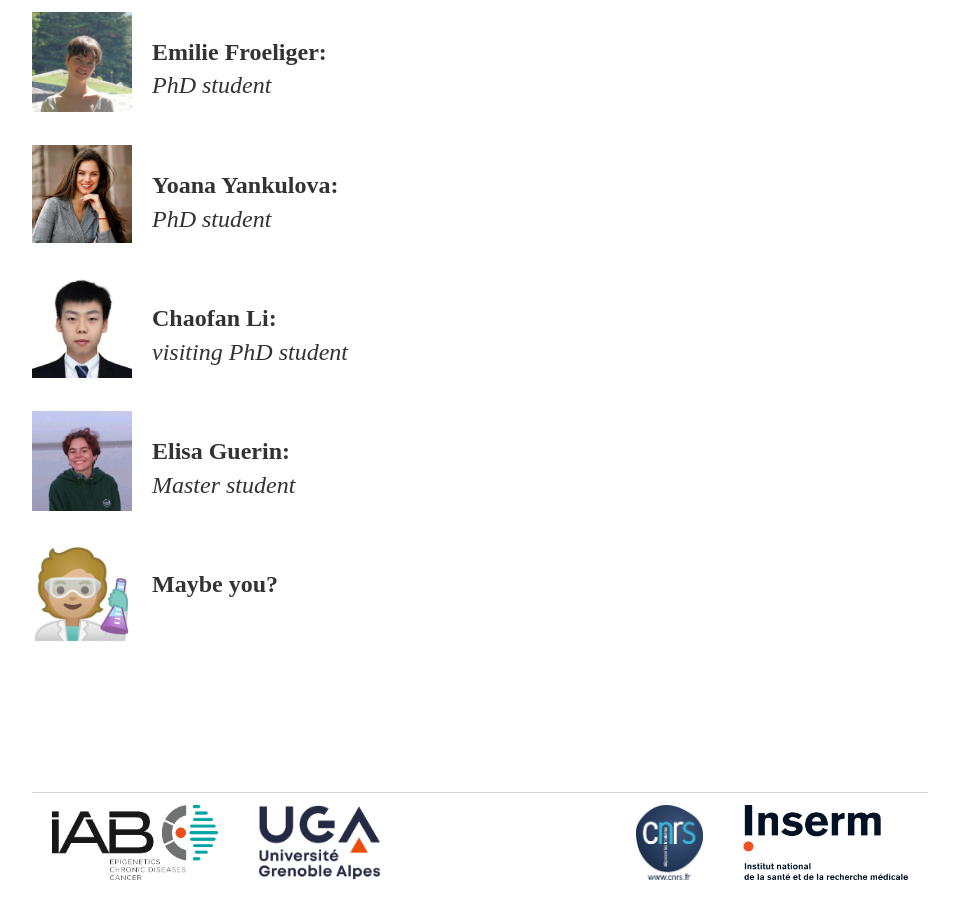
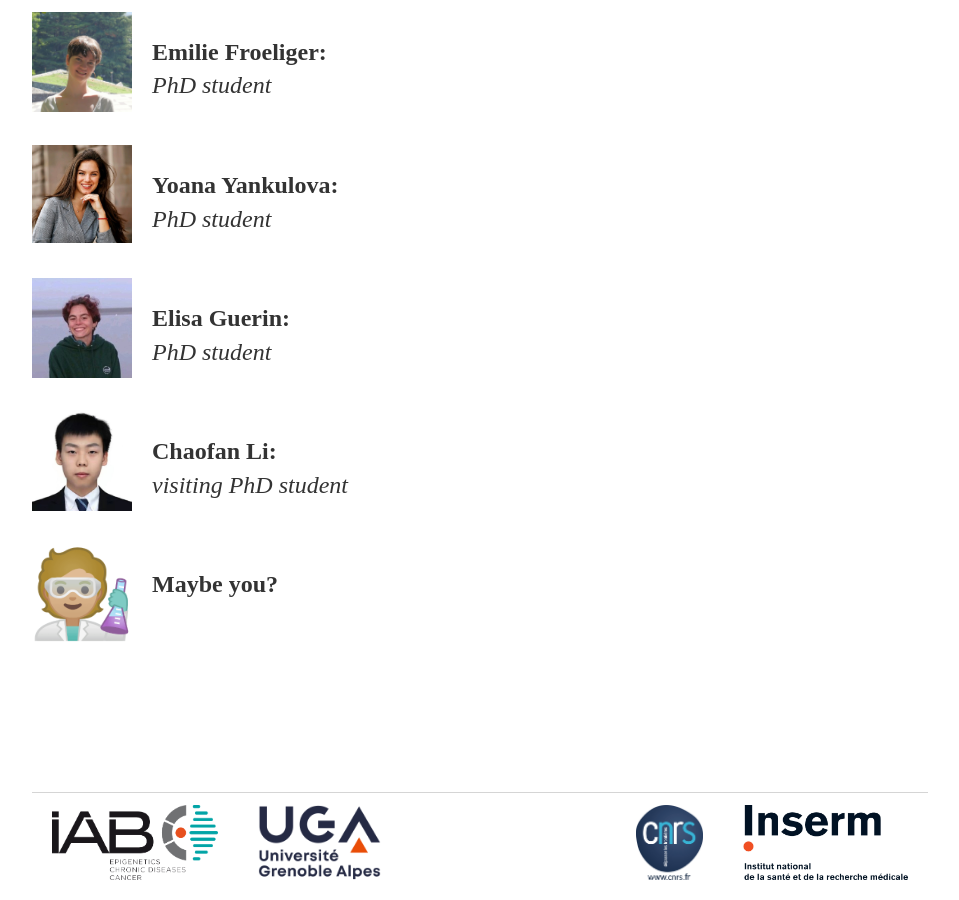
Before and after one commit to Reynoird-Lab/Reynoird-lab.github.io, a Jekyll site: the page built from People/index.html, in a window 1280 px wide and 900 px high, scrolled down 1227 px. Shown: the whole window, without its empty margins (160-1119 px from the left). Built offline with Jekyll 4.4.1, drawn with Linux system fonts in a browser that asks for light colours; Markdown is read by kramdown in place of the engine named in the settings.

Commit message:
Add Elisa Guerin as a PhD student

```diff
--- a/People/index.html
+++ b/People/index.html
@@ -29,9 +29,9 @@
 <br>
 <img alt="yoana" src="https://reynoird-lab.github.io/Images/yoana.jpeg" style="margin: 0px 20px 10px 0px;" align="left" width="100"/> <p><b>Yoana Yankulova:</b><br><i>PhD student</i><br></p>
 <br>
+<img alt="Elisa Guerin" src="https://reynoird-lab.github.io/Images/elisa_guerin.jpeg" style="margin: 0px 20px 10px 0px;" align="left" width="100"/> <p><b>Elisa Guerin:</b><br><i>PhD student</i><br></p>
+<br>
 <img alt="chaofan" src="https://reynoird-lab.github.io/Images/Chaofan Li.jpg" style="margin: 0px 20px 10px 0px;" align="left" width="100"/> <p><b>Chaofan Li:</b><br><i>visiting PhD student</i><br></p>
-<br>
-<img alt="Elisa Guerin" src="https://reynoird-lab.github.io/Images/elisa_guerin.jpeg" style="margin: 0px 20px 10px 0px;" align="left" width="100"/> <p><b>Elisa Guerin:</b><br><i>Master student</i><br></p>
 <br>
 <img alt="trainee" src="https://reynoird-lab.github.io/Images/logo_scientist.png" style="margin: 0px 20px 10px 0px;" align="left" width="100"/> <p><b>Maybe you?</b><br><i></i><br></p>
 <br>
```
